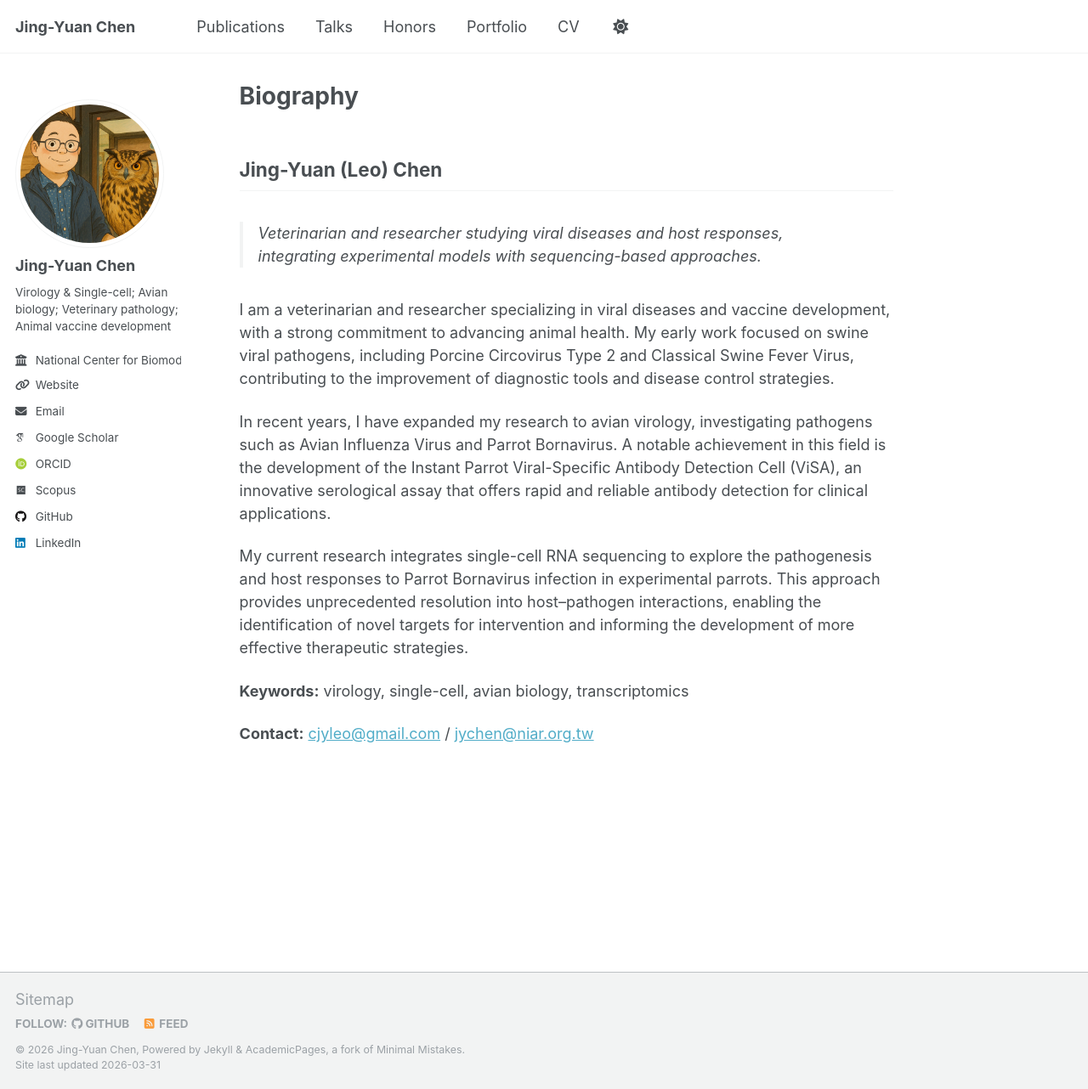
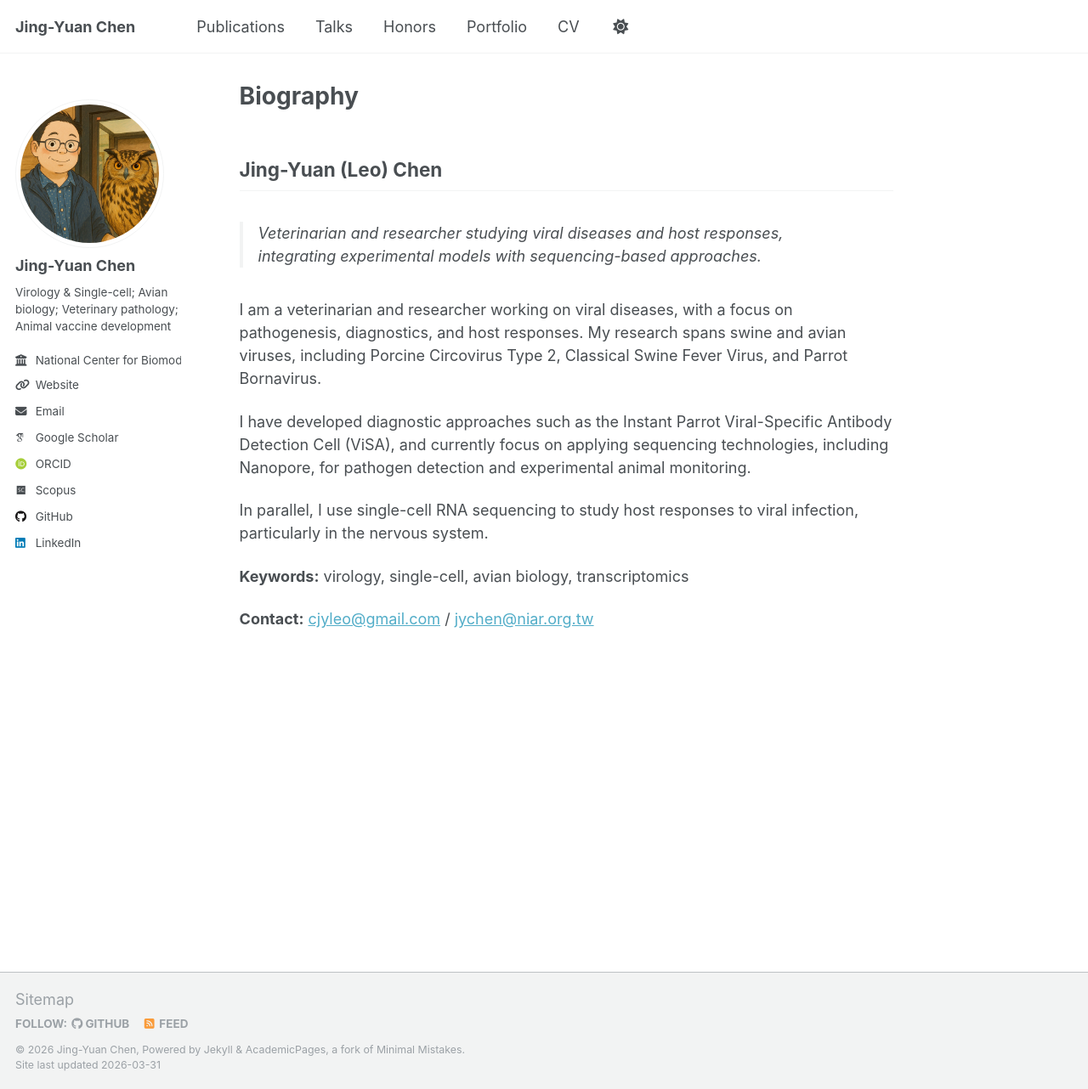
Before and after one commit to jychen74/jychen74.github.io, a Jekyll site: the page built from _pages/about.md, in a window 1280 px wide and 1282 px high. Shown: the whole window at 85% size. Built offline with Jekyll 4.4.1, drawn with Linux system fonts in a browser that asks for light colours; some web fonts are replaced; a script that is not in the unit is left out.

Commit message:
VirtualRepos: update _pages/about.md

```diff
--- a/_pages/about.md
+++ b/_pages/about.md
@@ -11,11 +11,11 @@
 
 > Veterinarian and researcher studying viral diseases and host responses, integrating experimental models with sequencing-based approaches.
 
-I am a veterinarian and researcher specializing in viral diseases and vaccine development, with a strong commitment to advancing animal health. My early work focused on swine viral pathogens, including Porcine Circovirus Type 2 and Classical Swine Fever Virus, contributing to the improvement of diagnostic tools and disease control strategies.
+I am a veterinarian and researcher working on viral diseases, with a focus on pathogenesis, diagnostics, and host responses. My research spans swine and avian viruses, including Porcine Circovirus Type 2, Classical Swine Fever Virus, and Parrot Bornavirus.
 
-In recent years, I have expanded my research to avian virology, investigating pathogens such as Avian Influenza Virus and Parrot Bornavirus. A notable achievement in this field is the development of the Instant Parrot Viral-Specific Antibody Detection Cell (ViSA), an innovative serological assay that offers rapid and reliable antibody detection for clinical applications.
+I have developed diagnostic approaches such as the Instant Parrot Viral-Specific Antibody Detection Cell (ViSA), and currently focus on applying sequencing technologies, including Nanopore, for pathogen detection and experimental animal monitoring.
 
-My current research integrates single-cell RNA sequencing to explore the pathogenesis and host responses to Parrot Bornavirus infection in experimental parrots. This approach provides unprecedented resolution into host–pathogen interactions, enabling the identification of novel targets for intervention and informing the development of more effective therapeutic strategies.
+In parallel, I use single-cell RNA sequencing to study host responses to viral infection, particularly in the nervous system.
 
 **Keywords:** virology, single-cell, avian biology, transcriptomics
 
```
